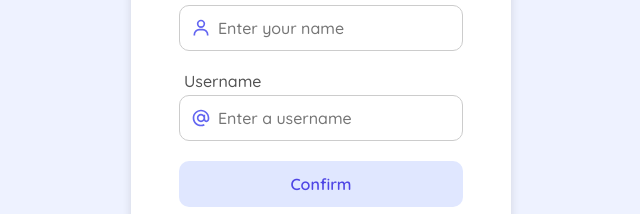
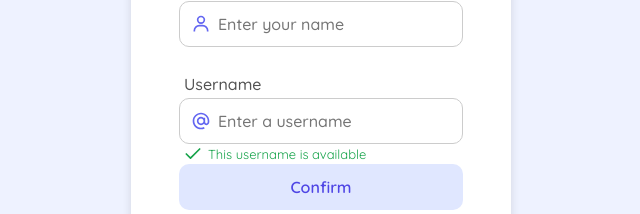
Before and after one commit to hrvsdev/hello-messenger, a Next.js app: page /login/set-username in a window 1280 px wide. Shown: the part 377-591 px from the top of the page, without its empty margins (319-959 px from the left). Built offline with nearby package versions, Linux system fonts and the light colour scheme.

Commit message:
adding username checker

```diff
--- a/components/login/Username.tsx
+++ b/components/login/Username.tsx
@@ -1,5 +1,6 @@
 import styled from "styled-components";
 import { BiUser, BiAt } from "react-icons/bi";
+import { FiCheck } from "react-icons/fi";
 
 export default function Login() {
   return (
@@ -21,17 +22,26 @@ export default function Login() {
               placeholder="Enter your name"
             />
           </InputWrapper>
+          <InputError show={false}>
+            Name should be of atleast 3 characters
+          </InputError>
           <Label htmlFor="username">Username</Label>
           <InputWrapper>
             <Input
               error={false}
               id="username"
-              type="email"
+              type="text"
               placeholder="Enter a username"
             />
             <BiAt />
           </InputWrapper>
-          <Next data-err>Confirm</Next>
+          <UsernameCheck>
+            <div className="top">
+              <FiCheck />
+              <p>This username is available</p>
+            </div>
+          </UsernameCheck>
+          <Next>Confirm</Next>
         </FormWrapper>
       </LoginWrapper>
     </Main>
@@ -109,7 +119,6 @@ const InputWrapper = styled.div`
   position: relative;
   align-items: center;
   display: flex;
-  margin-bottom: 20px;
 
   svg {
     color: #6366f1;
@@ -137,6 +146,35 @@ const Input = styled.input<{ error: boolean }>`
   font-weight: 500;
   border-radius: 10px;
   padding: 0 38px;
+`;
+
+const InputError = styled.p<{ show: boolean }>`
+  color: #dc2626;
+  margin-top: 3px;
+  margin-bottom: 8px;
+  padding-left: 4px;
+  font-size: 13px;
+  visibility: ${({ show }) => (show ? "visible" : "hidden")};
+`;
+
+const UsernameCheck = styled.div`
+  padding-left: 4px;
+
+  .top {
+    display: flex;
+    column-gap: 5px;
+    align-items: center;
+    color: #16a34a;
+
+    svg {
+      width: 20px;
+      height: 20px;
+    }
+
+    p {
+      font-size: 13px;
+    }
+  }
 `;
 
 const Next = styled.button`
```
